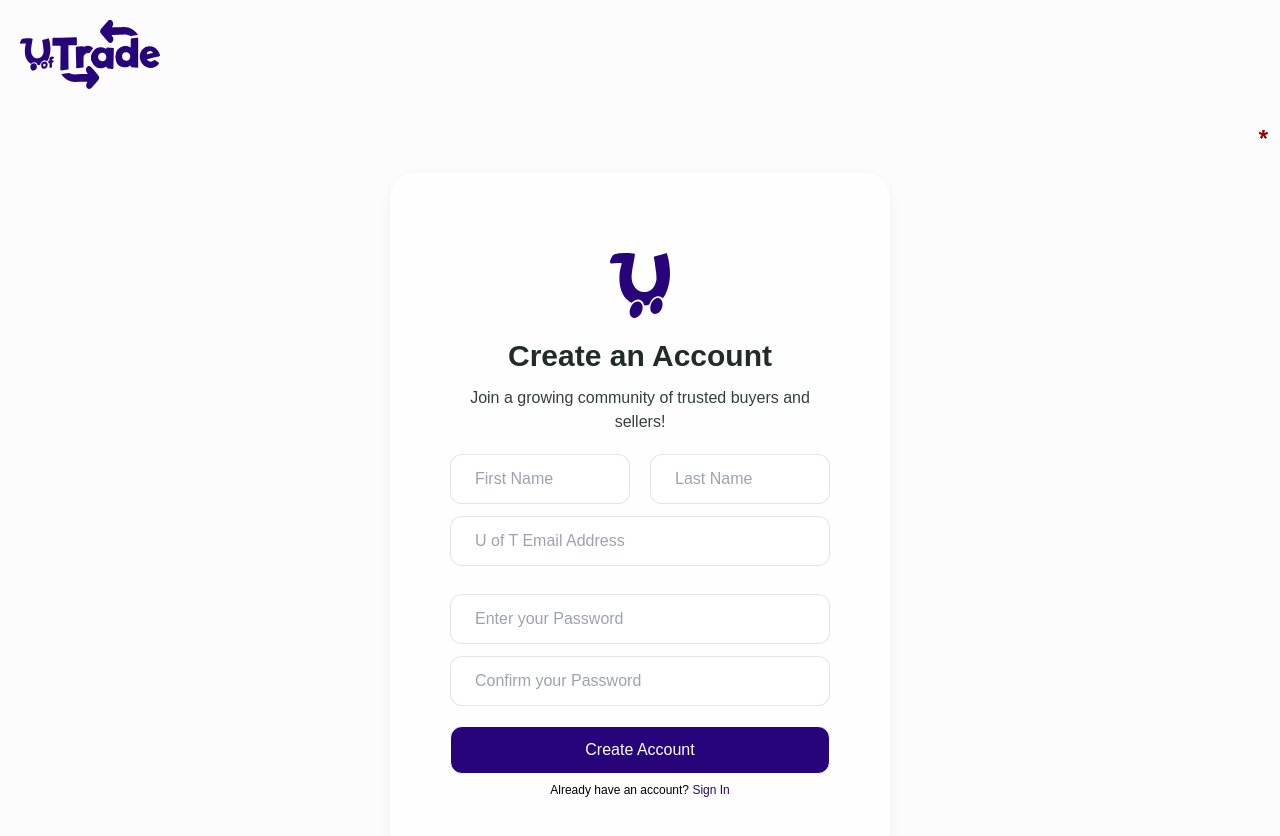
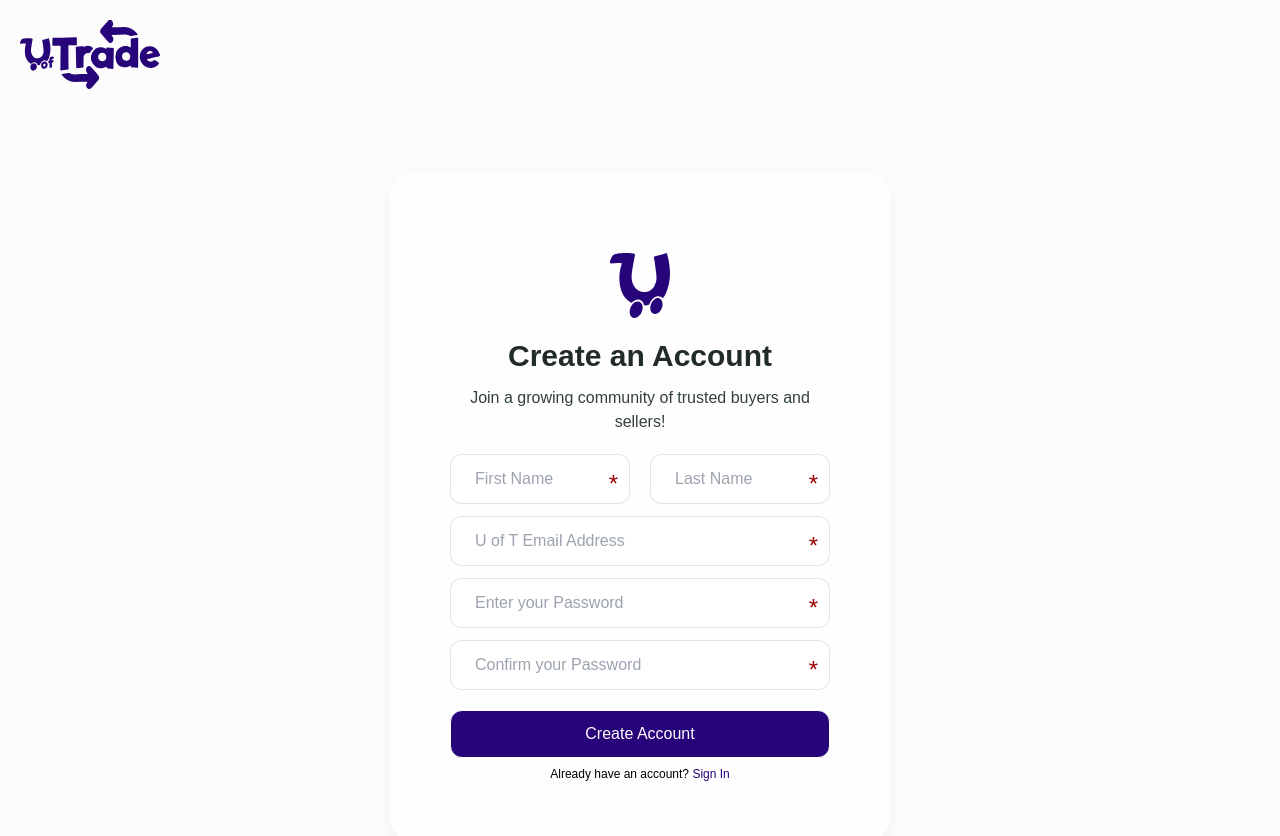
Before and after one commit to UofT-ECE444-Fall2024/project-1-web-application-design-group4-goggle, a Next.js app in the folder frontend/uoftrade/: page /signup in a window 1280 px wide. Shown: the top 836 px of the page. Built offline with nearby package versions, Linux system fonts and the light colour scheme.

Commit message:
incorporated TextBox component into SignUpForm

```diff
--- a/frontend/uoftrade/src/components/SignUpForm/SignUpForm.tsx
+++ b/frontend/uoftrade/src/components/SignUpForm/SignUpForm.tsx
@@ -6,11 +6,9 @@ import { useForm, SubmitHandler } from "react-hook-form"
 import Link from "next/link";
 import Image from "next/image";
 import { useRouter } from "next/navigation";
+import TextBox from "../TextBox/TextBox";
 
 import "../../types/inputs"
-
-import InlineErrorMessage from "../InlineErrorMessage/InlineErrorMessage";
-
 
 const SignUpForm = () => {
 
@@ -76,74 +74,60 @@ const SignUpForm = () => {
                                     Join a growing community of trusted buyers and sellers!
                                 </p>
                                 <form onSubmit={handleSubmit(onSubmit)}>
-                                    <div className="mt-5 flex flex-col justify-between gap-5 sm:flex-row sm:items-center">
-                                        <div className="asterisk">
-                                            <input
+                                    <div className="mt-5 flex flex-col justify-between items-top gap-5 sm:flex-row">
+                                        <TextBox<RegistrationInputs>
                                             placeholder="First Name"
-                                            className="dark:text-body-color-dark dark:shadow-two w-full rounded-xl border border-outline-grey bg-white px-6 py-3
-                                            text-base text-body-color outline-none transition-all duration-300 dark:border-transparent
-                                            dark:bg-[#2C303B] dark:focus:shadow-none"
-                                            {...register("first_name", { required: true })}
+                                            name="first_name"
+                                            register={register}
+                                            errors={errors}
+                                        />
+                                        <TextBox<RegistrationInputs>
+                                            placeholder="Last Name"
+                                            name="last_name"
+                                            register={register}
+                                            errors={errors}
                                         />
                                     </div>
-
-                                        <div className="asterisk">
-                                            <input
-                                            placeholder="Last Name"
-                                            className="dark:text-body-color-dark dark:shadow-two w-full rounded-xl border border-outline-grey bg-white px-6 py-3
-                                            text-base text-body-color outline-none transition-all duration-300 dark:border-transparent
-                                            dark:bg-[#2C303B] dark:focus:shadow-none"
-                                            {...register("last_name", { required: true })}
-                                            />
-                                        </div>
-                                    </div>
-                                    <div className="flex flex-col justify-between sm:flex-row sm:items-center">
-                                        {errors.first_name && <InlineErrorMessage/>}
-                                        {errors.last_name && <InlineErrorMessage/>}
-                                    </div>
-                                    <div className="mt-3 asterisk">
-                                        <input
+                                    <TextBox<RegistrationInputs>
                                         placeholder="U of T Email Address"
                                         type="email"
-                                        className="dark:text-body-color-dark dark:shadow-two w-full rounded-xl border border-outline-grey bg-white px-6 py-3
-                                        text-base text-body-color outline-none transition-all duration-300 dark:border-transparent
-                                        dark:bg-[#2C303B] dark:focus:shadow-none"
-                                        {...register("email", { required: true, pattern: {
+                                        name="email"
+                                        register={register}
+                                        options={{
+                                            pattern: {
                                                 value: /^[a-zA-Z0-9._%+-]+@mail\.utoronto\.ca$/i,
                                                 message: "Please use a mail.utoronto.ca email address"
-                                          } })}
+                                                }
+                                            }}
+                                        divClassNames={"mt-3"}
+                                        errors={errors}
                                     />
-                                    </div>
-                                    {errors.email && errors.email.type === "required" && <InlineErrorMessage/>}
-                                    {errors.email && errors.email.type === "pattern" && <InlineErrorMessage message={errors.email.message}/> }
-                                    <div className="mt-7 asterisk">
-                                        <input
+                                    <TextBox<RegistrationInputs>
                                         placeholder="Enter your Password"
                                         type="password"
-                                        className="dark:text-body-color-dark dark:shadow-two w-full rounded-xl border border-outline-grey bg-white px-6 py-3
-                                        text-base text-body-color outline-none transition-all duration-300 dark:border-transparent
-                                        dark:bg-[#2C303B] dark:focus:shadow-none"
-                                        {...register("password", { required: true, pattern: {
+                                        name="password"
+                                        register={register}
+                                        options={{
+                                            pattern: {
                                                 value: /^(?=.*[!@#$&*])(?=.*[0-9]).{8}$/,
                                                 message: "Password must be 8 characters long and contain at least a number and special character"
-                                          } })}
+                                            }
+                                        }}
+                                        divClassNames={"mt-3"}
+                                        errors={errors}
                                     />
-                                    </div>
-                                    {errors.password && errors.password.type === "required" && <InlineErrorMessage/>}
-                                    {errors.password && errors.password.type === "pattern" && <InlineErrorMessage message={errors.password.message}/> }
-                                    <div className="mt-3 asterisk">
-                                        <input
+                                    <TextBox<RegistrationInputs>
                                         placeholder="Confirm your Password"
                                         type="password"
-                                        className="dark:text-body-color-dark dark:shadow-two w-full rounded-xl border border-outline-grey bg-white px-6 py-3
-                                        text-base text-body-color outline-none transition-all duration-300 dark:border-transparent
-                                        dark:bg-[#2C303B] dark:focus:shadow-none"
-                                        {...register("password_confirmation", { required: true, validate: value =>
-                                            value === password.current || "The passwords do not match"})}
+                                        name="password_confirmation"
+                                        register={register}
+                                        options={{
+                                            validate: value =>
+                                                value === password.current || "The passwords do not match"
+                                        }}
+                                        divClassNames={"mt-3"}
+                                        errors={errors}
                                     />
-                                    </div>
-                                    {errors.password_confirmation && errors.password_confirmation.type === "required" && <InlineErrorMessage/>}
-                                    {errors.password_confirmation && errors.password_confirmation.type === "validate" && <InlineErrorMessage message={errors.password_confirmation.message} />}
                                 <button type="submit" className="mt-5 mb-2 rounded-xl w-full h-full border border-solid border-black/[.08] dark:border-white/[.145] transition-colors
                                 text-white-bg bg-primary dark:hover:bg-[#1a1a1a] hover:border-transparent text-l sm:text-base sm:h-12 ">
                                     Create Account
```
Lines whose indentation alone changed are shown as unchanged.
